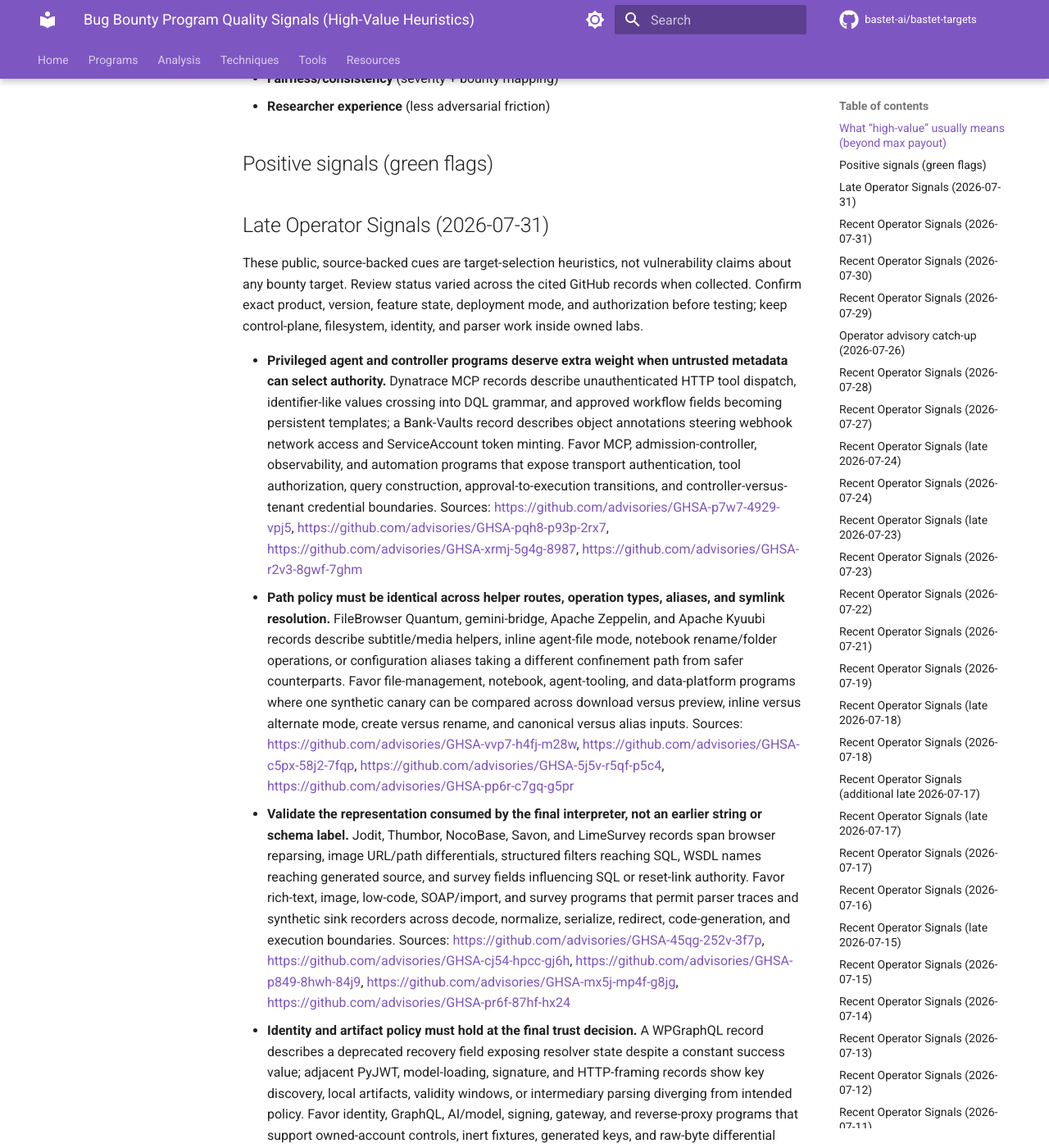
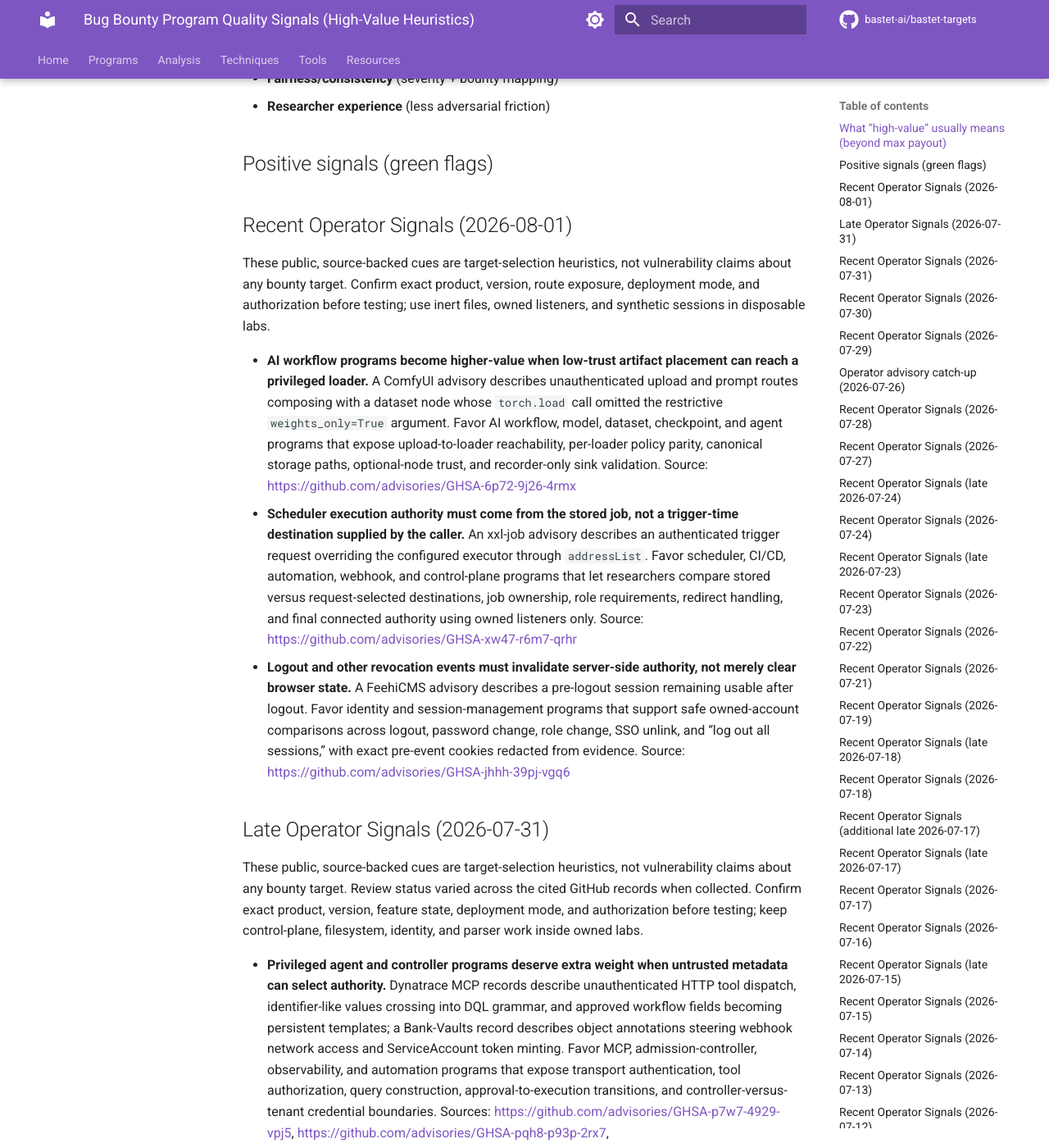
Before and after one commit to bastet-ai/bastet-targets, an MkDocs documentation site: the page built from docs/program-quality-signals.md, in a window 1280 px wide and 1400 px high, scrolled down 546 px. Shown: the whole window at 82% size. Built offline with MkDocs 1.6.1 and Material for MkDocs 9.7.7, drawn with Linux system fonts in a browser that asks for light colours; comment, search, counter and statistics services are not loaded.

Commit message:
Add August 1 target quality signals

```diff
--- a/docs/program-quality-signals.md
+++ b/docs/program-quality-signals.md
@@ -16,6 +16,14 @@
 - **Researcher experience** (less adversarial friction)
 
 ## Positive signals (green flags)
+
+## Recent Operator Signals (2026-08-01)
+
+These public, source-backed cues are target-selection heuristics, not vulnerability claims about any bounty target. Confirm exact product, version, route exposure, deployment mode, and authorization before testing; use inert files, owned listeners, and synthetic sessions in disposable labs.
+
+- **AI workflow programs become higher-value when low-trust artifact placement can reach a privileged loader.** A ComfyUI advisory describes unauthenticated upload and prompt routes composing with a dataset node whose `torch.load` call omitted the restrictive `weights_only=True` argument. Favor AI workflow, model, dataset, checkpoint, and agent programs that expose upload-to-loader reachability, per-loader policy parity, canonical storage paths, optional-node trust, and recorder-only sink validation. Source: https://github.com/advisories/GHSA-6p72-9j26-4rmx
+- **Scheduler execution authority must come from the stored job, not a trigger-time destination supplied by the caller.** An xxl-job advisory describes an authenticated trigger request overriding the configured executor through `addressList`. Favor scheduler, CI/CD, automation, webhook, and control-plane programs that let researchers compare stored versus request-selected destinations, job ownership, role requirements, redirect handling, and final connected authority using owned listeners only. Source: https://github.com/advisories/GHSA-xw47-r6m7-qrhr
+- **Logout and other revocation events must invalidate server-side authority, not merely clear browser state.** A FeehiCMS advisory describes a pre-logout session remaining usable after logout. Favor identity and session-management programs that support safe owned-account comparisons across logout, password change, role change, SSO unlink, and “log out all sessions,” with exact pre-event cookies redacted from evidence. Source: https://github.com/advisories/GHSA-jhhh-39pj-vgq6
 
 ## Late Operator Signals (2026-07-31)
 
```
Also changed, not shown: docs/programs/program-quality-signals.md (+8 -0 lines), docs/resources/program-quality-signals.md (+8 -0 lines).
